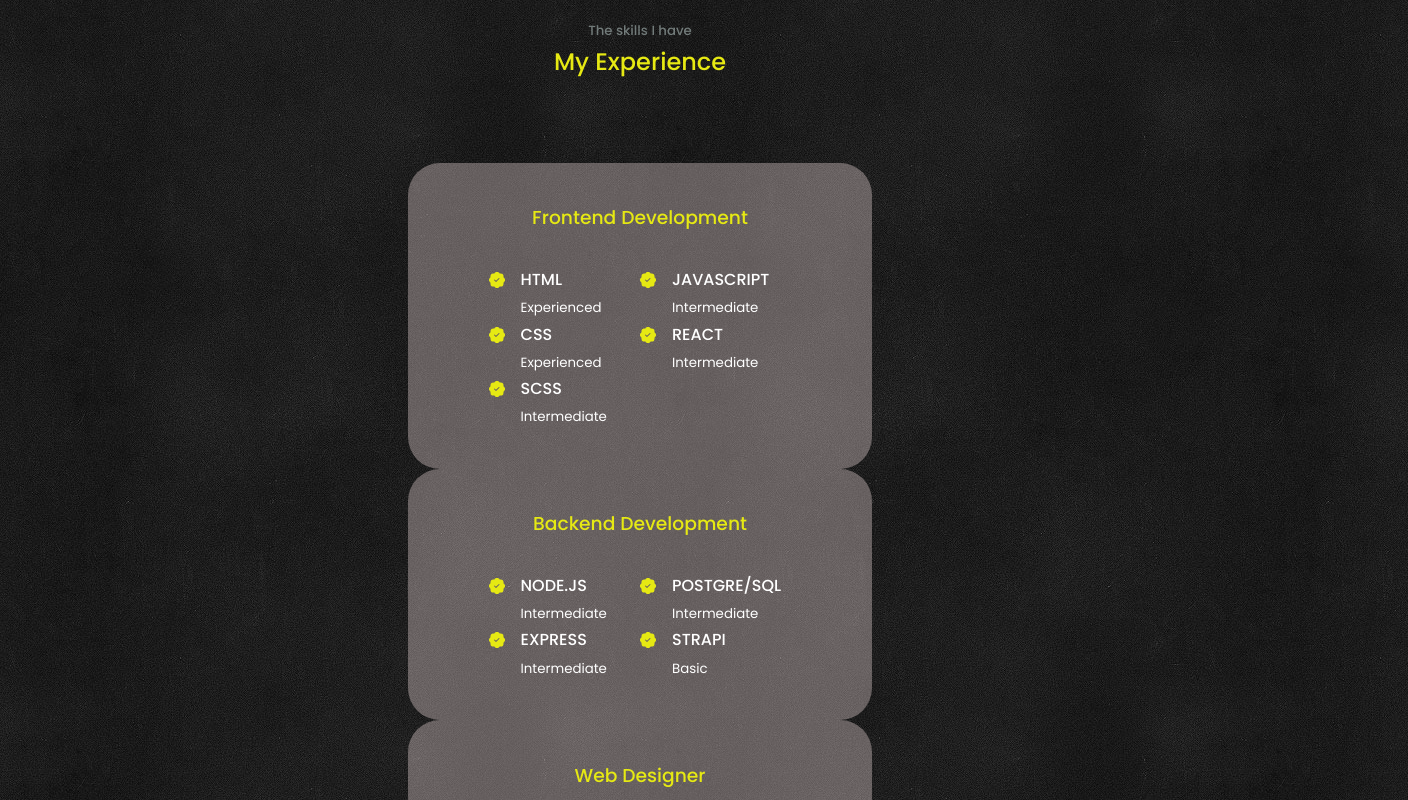
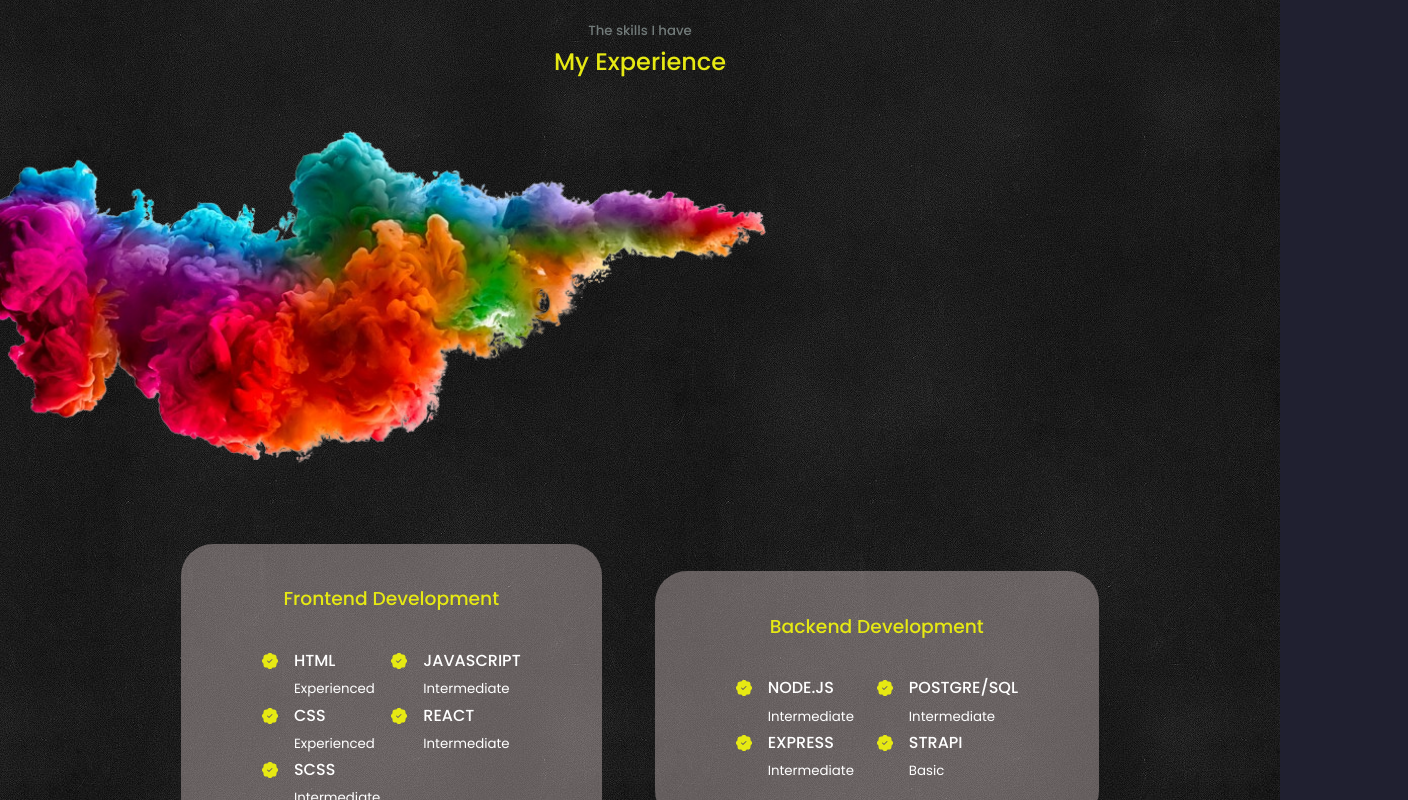
Before and after one commit to YasminaMvl/Porto, a React (Create React App) app: page / in a window 1280 px wide. Shown: the part 1380-2180 px from the top of the page, 1408 px wide, since content can reach past the window. Built offline with nearby package versions, Linux system fonts and the light colour scheme.

Commit message:
Tous droits réservés

```diff
--- a/src/components/Contact/contact.css
+++ b/src/components/Contact/contact.css
@@ -1,5 +1,5 @@
 .container.contact__container {
-    width: 100%;
+
     display: grid;
     grid-template-columns: 80%;
     gap: 12%;
--- a/src/components/Experience/Experience.jsx
+++ b/src/components/Experience/Experience.jsx
@@ -1,11 +1,17 @@
 import React from 'react'
+import BG from '../../assets/cc.png';
 import './experience.css'
 import {BsPatchCheckFill} from 'react-icons/bs'
+
+
 const Experience = () => {
   return (
     <section id='experience'>
       <h5>The skills I have</h5>
       <h2>My Experience</h2>
+      <div className='exp-image'>
+            <img src={BG} alt='BG picture' />
+        </div>
       <div className="container experience__container">
         <div className="experience__frontend">
           <h3>Frontend Development</h3>
--- a/src/components/Experience/experience.css
+++ b/src/components/Experience/experience.css
@@ -1,7 +1,13 @@
 .experience__container {
-    display: grid;
-    align-content: space-between;
-    justify-content: center;
+    display: flex;
+    grid-template-columns: 1fr 1fr;
+    justify-content: space-evenly;
+    justify-items: center;
+    align-items: center;
+    flex-direction: row;
+    flex-wrap: wrap;
+    align-content: center;
+    gap: 2rem;
 }
 
 #experience {
@@ -11,12 +17,17 @@
 
 
 .experience__container>div {
+    display: flex;
     background: var(--color-bg-variant);
+    /* gap: 1rem; */
     padding: 2.4rem 5rem;
     border-radius: 2rem;
     border: 1px solid transparent;
     transition: var(--transition);
-
+    align-items: center;
+    flex-direction: column;
+    justify-content: center;
+    align-content: space-between;
 }
 
 .experience__container>div:hover {
@@ -47,7 +58,11 @@
     color: var(--color-primary);
 }
 
-
+.exp-image img {
+    /* display: flex; */
+    width: 60%;
+    /* width: 100%; */
+}
 /*===== MEDIA QUERIES (MEDIUM DEVICES)======= */
 
 @media screen and (max-width:1024px) {
@@ -79,4 +94,8 @@
         padding: 2rem 1 rem;
     }
 
+    .exp-image img {
+    width: 90%;
+
 }
+}
--- a/src/components/Footer/Footer.jsx
+++ b/src/components/Footer/Footer.jsx
@@ -7,6 +7,8 @@ const Footer = () => {
     <footer>
 
       <a href="#" className='footer_logo'>En vous remerciant pour la visite</a>
+      <br />
+      <a href="#" className='footer_logo'>© Tous droits réservés</a>
 
       <ul className='permalinks'>
         <li><a href="#">Home</a> </li>
```
Also changed, not shown: src/assets/cc.png (added), src/assets/color-clouds.png (added).
